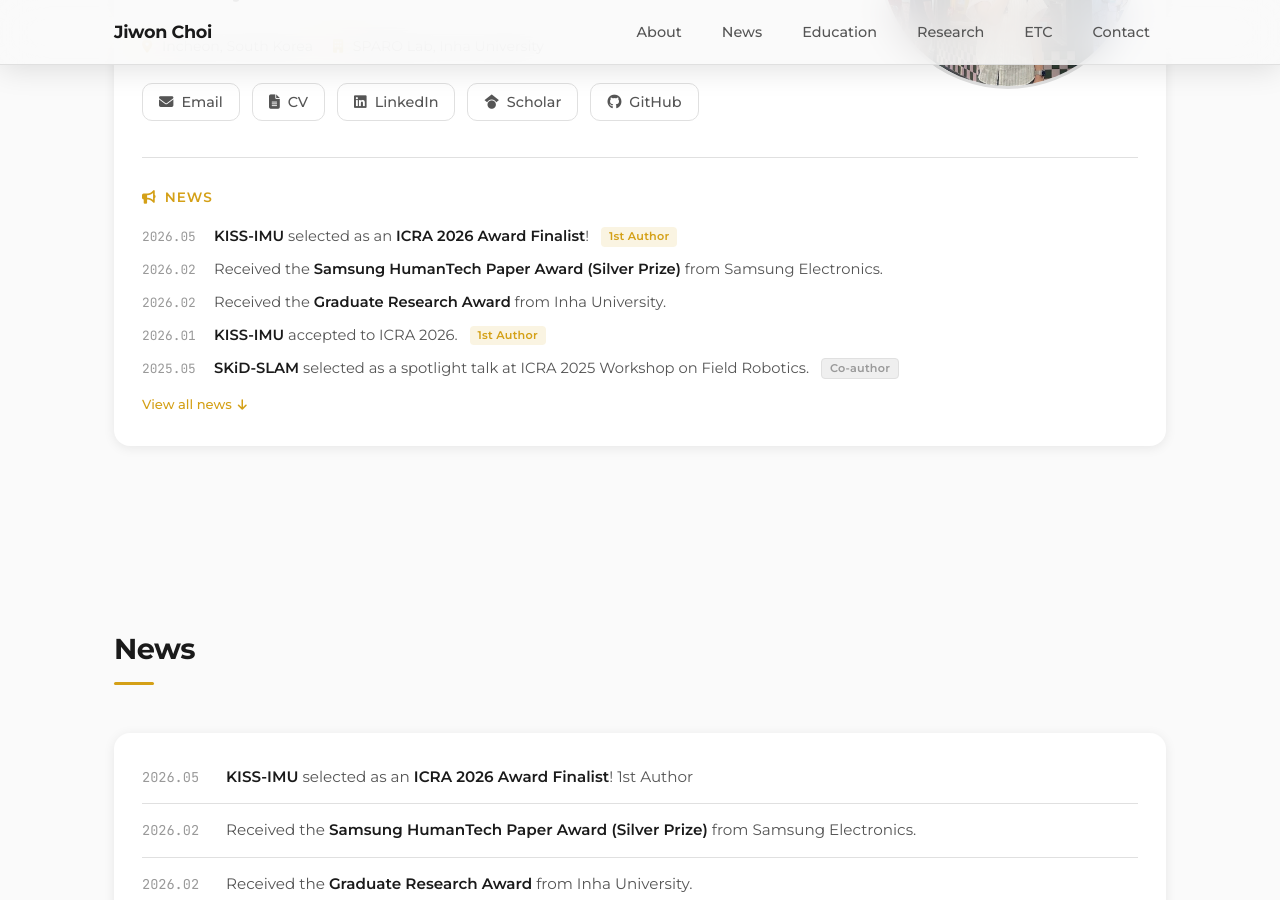
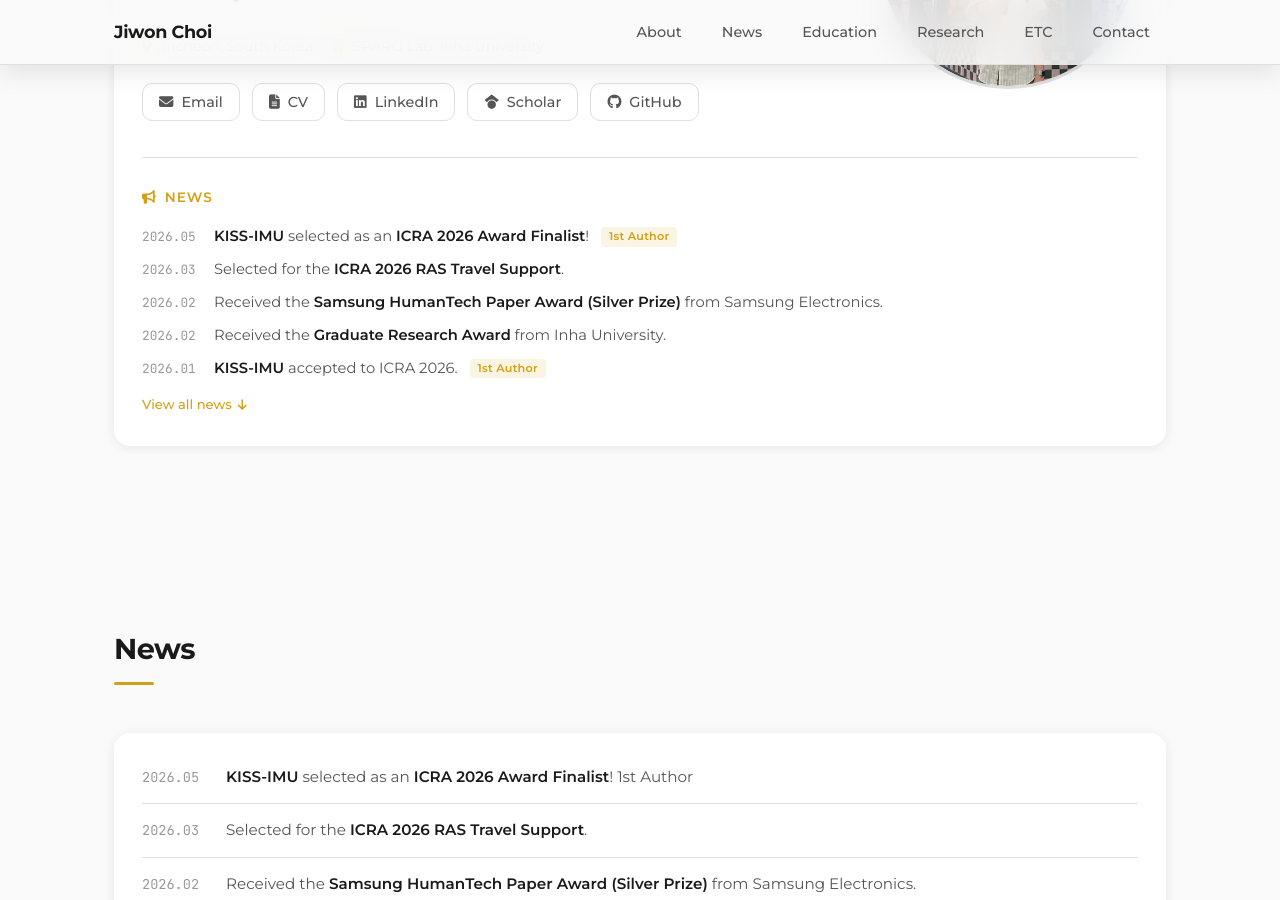
Before and after one commit to jivvon1/jivvon1.github.io, a Jekyll site: the page built from index.html, in a window 1280 px wide and 900 px high, scrolled down 375 px. Built offline with Jekyll 4.4.1, drawn with Linux system fonts in a browser that asks for light colours.

Commit message:
Update news

```diff
--- a/_data/news.yml
+++ b/_data/news.yml
@@ -2,6 +2,10 @@
   text: "<strong>KISS-IMU</strong> selected as an <strong>ICRA 2026 Award Finalist</strong>!"
   role: "1st Author"
   link: "https://sparolab.github.io/research/kiss_imu/"
+
+- date: "2026.03"
+  text: "Selected for the <strong>ICRA 2026 RAS Travel Support</strong>."
+  link: ""
 
 - date: "2026.02"
   text: "Received the <strong>Samsung HumanTech Paper Award (Silver Prize)</strong> from Samsung Electronics."
```
